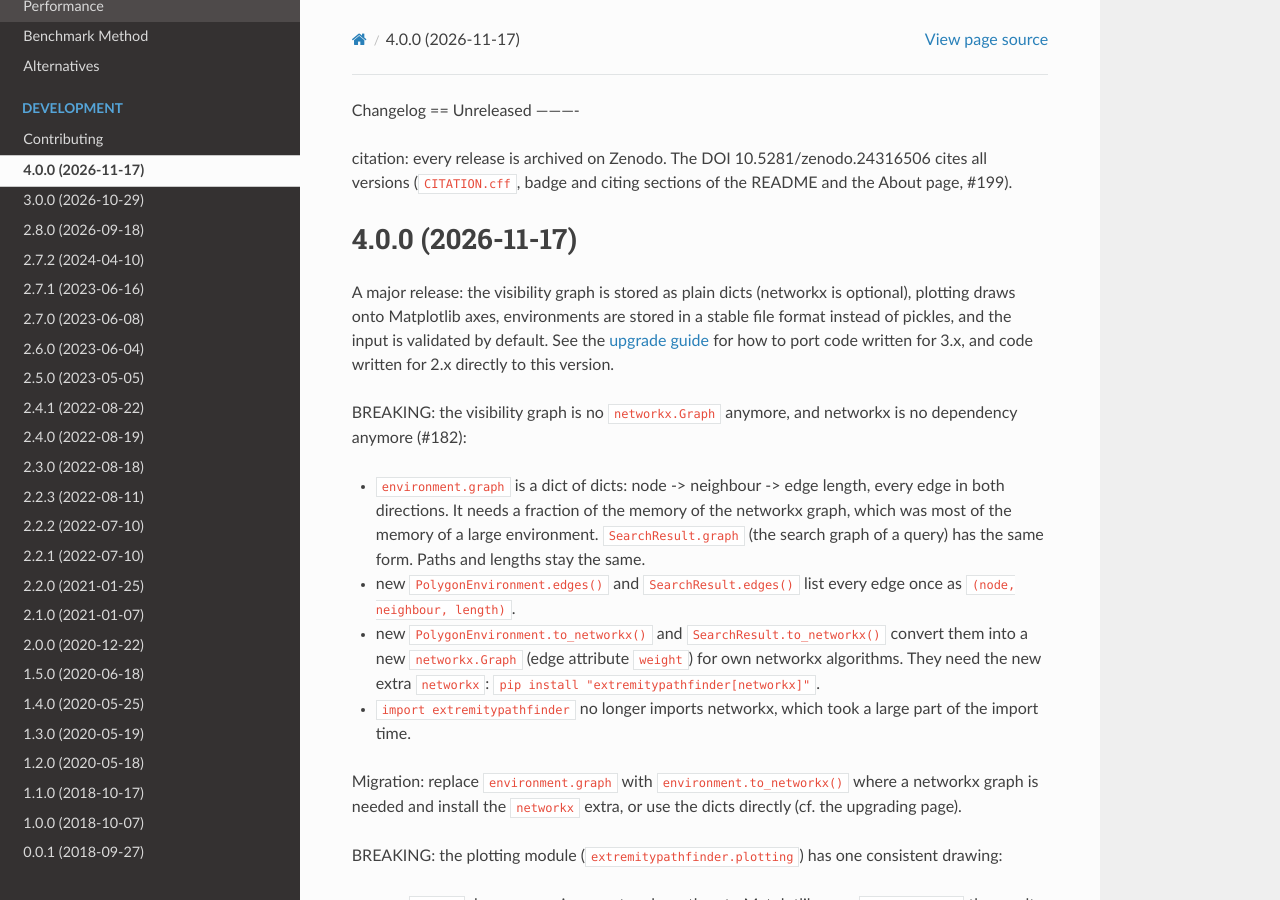
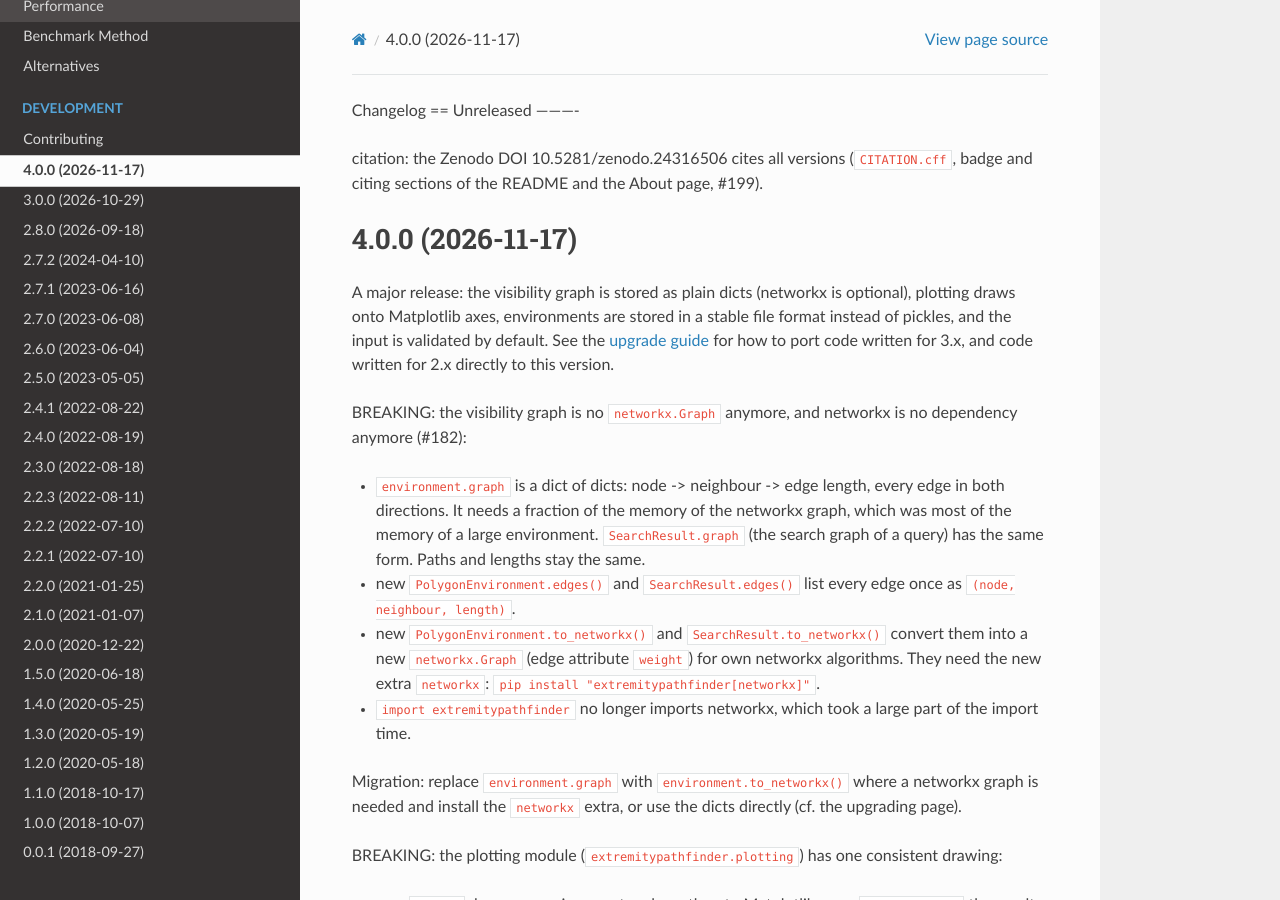
Before and after one commit to jannikmi/extremitypathfinder, a Sphinx documentation site: the page built from docs/6_changelog.rst, in a window 1280 px wide and 900 px high. Built offline with Sphinx 7.4.7 and the Read the Docs theme 3.1.0, drawn with Linux system fonts in a browser that asks for light colours.

Commit message:
docs: address review: shorter changelog entry, manual release text step outside the automated list
Co-Authored-By: Claude Opus 5.5 <noreply@anthropic.com>
Claude-Session: https://claude.ai/code/session_01XJqV75mybrZXsWzSLFsMda

```diff
--- a/CHANGELOG.rst
+++ b/CHANGELOG.rst
@@ -3,8 +3,8 @@ Changelog
 Unreleased
 ----------
 
-- citation: every release is archived on Zenodo. The DOI 10.5281/zenodo.24316506 cites all versions
-  (``CITATION.cff``, badge and citing sections of the README and the About page, #199).
+- citation: the Zenodo DOI 10.5281/zenodo.24316506 cites all versions (``CITATION.cff``, badge and citing sections
+  of the README and the About page, #199).
 
 
 4.0.0 (2026-11-17)
```
Also changed, not shown: docs/contributing/releasing.md (+3 -1 lines).
